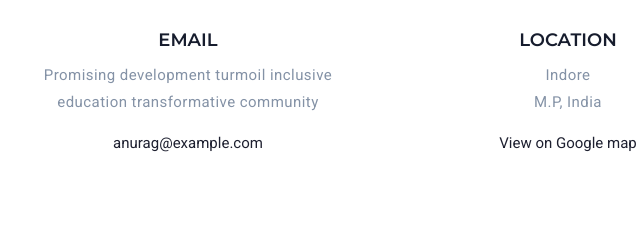
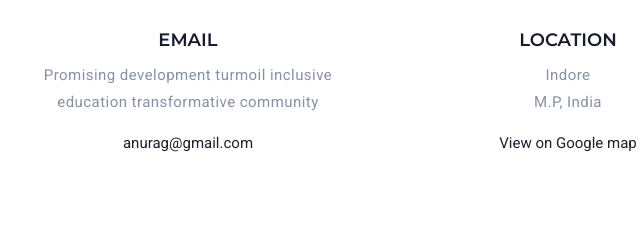
Before and after one commit to AnuragSisodiya27/Static-Website-Furniture, a plain HTML site: page home.html in a window 1280 px wide. Shown: the part 4320-4560 px from the top of the page, 452-1092 px from the left. Drawn offline with Linux system fonts and the light colour scheme.

Commit message:
email changes

```diff
--- a/home.html
+++ b/home.html
@@ -906,7 +906,7 @@
                             <h5 class="title text-uppercase">Email</h5>
                             <p class="text-muted">Promising development turmoil inclusive education transformative
                                 community</p>
-                            <a href="mailto:contact@example.com" class="text-primary">anurag@example.com</a>
+                            <a href="mailto:contact@example.com" class="text-primary">anurag@gmail.com</a>
                         </div>
                     </div>
                 </div>
```
